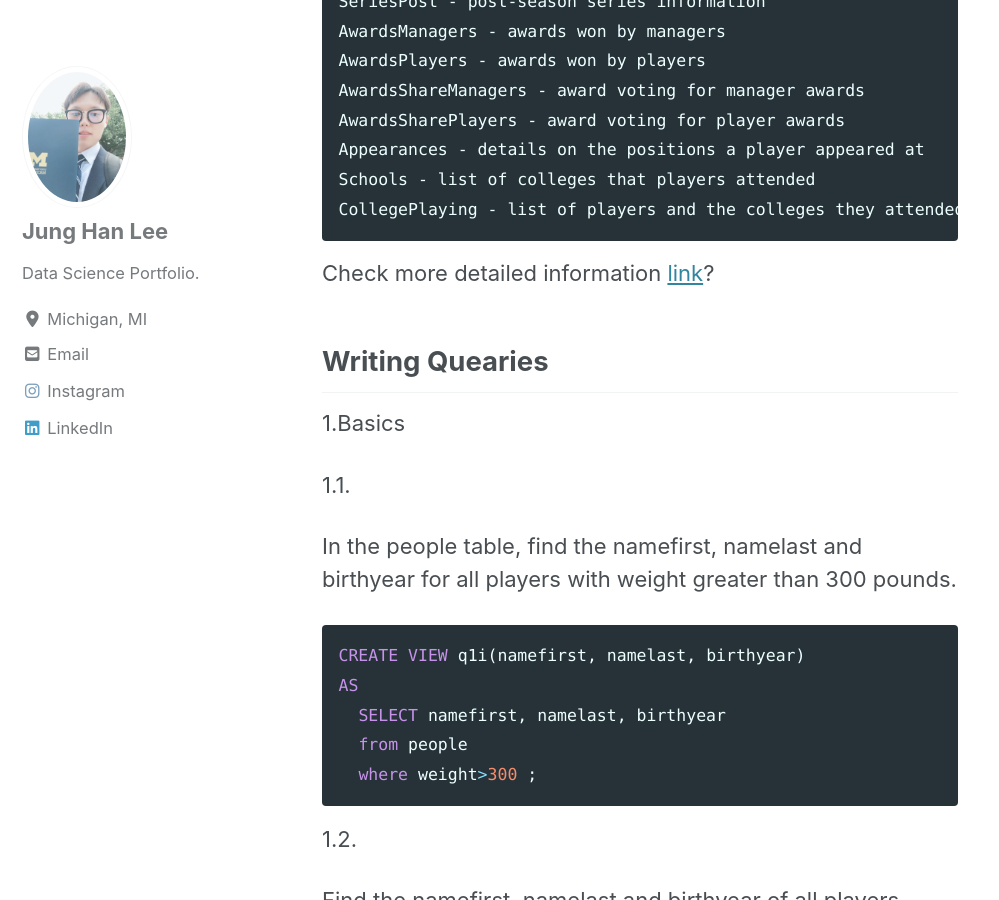
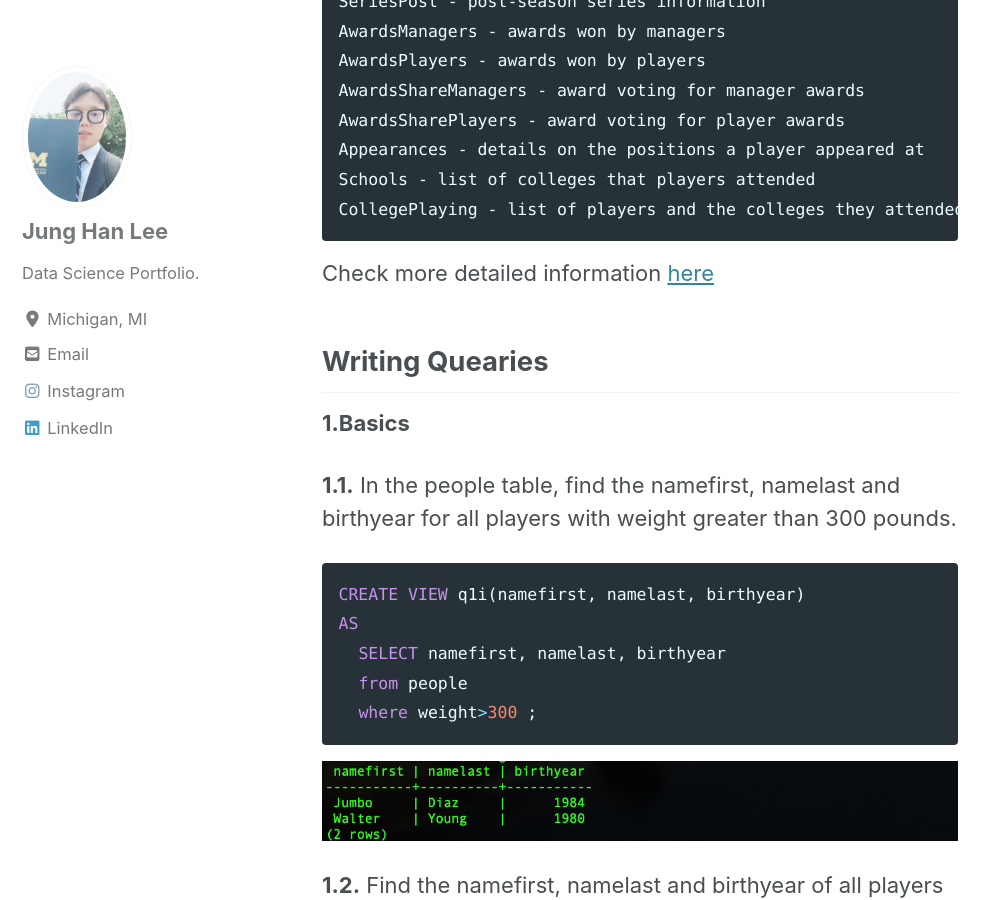
Before and after one commit to jung-han-lee/jung-han-lee.github.io, a Jekyll site: the page built from _posts/2020-05-10-sql.md, in a window 1280 px wide and 900 px high, scrolled down 1565 px. Shown: the whole window, without its empty margins (0-999 px from the left). Built offline with Jekyll 4.4.1, drawn with Linux system fonts in a browser that asks for light colours; cached includes are drawn as plain includes; nearby versions of some CDN libraries.

Commit message:
new github

````diff
--- a/_posts/2020-05-10-sql.md
+++ b/_posts/2020-05-10-sql.md
@@ -54,14 +54,13 @@
 CollegePlaying - list of players and the colleges they attended
 ```
 
-Check more detailed information [link](http://www.seanlahman.com/files/database/readme2017.txt)?
+Check more detailed information [here](http://www.seanlahman.com/files/database/readme2017.txt)
 
 ## Writing Quearies
 
-1.Basics
+**1.Basics**
 
-1.1.
-
+**1.1.**
 In the people table, find the namefirst, namelast and birthyear for all players with weight greater than 300 pounds.
 
 ```sql
@@ -72,8 +71,9 @@
   where weight>300 ;
   ```
 
-1.2.
+<img src="{{ site.url }}{{ site.baseurl }}/images/sql/1.png" alt="">
 
+**1.2.**
 Find the namefirst, namelast and birthyear of all players whose namefirst field contains a space.
 
 ```sql
@@ -84,8 +84,9 @@
   Where length(namefirst)!=length(replace(namefirst, ' ',''));
 ```
 
-1.3.
+<img src="{{ site.url }}{{ site.baseurl }}/images/sql/2.png" alt="">
 
+**1.3.**
 From the people table, group together players with the same birthyear, and report the birthyear, average height, and number of players for each birthyear. Order the results by birthyear in ascending order.
 
 Note: some birthyears have no players; your answer can simply skip those years. In some other years, you may find that all the players have a NULL height value in the dataset (i.e. height IS NULL); your query should return NULL for the height in those years.
@@ -98,9 +99,9 @@
   group by birthyear
   order by birthyear;
 ```
+<img src="{{ site.url }}{{ site.baseurl }}/images/sql/3.png" alt="">
 
-1.4.
-
+**1.4.**
 Following the results of Part iii, now only include groups with an average height > 70. Again order the results by birthyear in ascending order.
 
 ```sql
@@ -112,11 +113,11 @@
   having avg(height)>70
   order by birthyear;
 ```
+<img src="{{ site.url }}{{ site.baseurl }}/images/sql/4.png" alt="">
 
-2.Hall of Fame Schools
+**2.Hall of Fame Schools**
 
-2.1
-
+**2.1.**
 Find the namefirst, namelast, playerid and yearid of all people who were successfully inducted into the Hall of Fame in descending order of yearid. Note: a player with id drewj.01 is listed as having failed to be inducted into the Hall of Fame, but does not show up in the people table. Your query may assume that all players inducted into the Hall of Fame appear in the people table.
 
 ```sql
@@ -126,8 +127,9 @@
 from people p inner join HallOfFame h on p.playerid = h.playerid
 where h.inducted = 'Y' order by h.yearid desc;
 ```
-2.2.
+<img src="{{ site.url }}{{ site.baseurl }}/images/sql/5.png" alt="">
 
+**2.2.**
 Find the people who were successfully inducted into the Hall of Fame and played in college at a school located in the state of California. For each person, return their namefirst, namelast, playerid, schoolid, and yearid in descending order of yearid. Break ties on yearid by schoolid, playerid (ascending). (For this question, yearid refers to the year of induction into the Hall of Fame).
 
 Note: a player may appear in the results multiple times (once per year in a college in California).
@@ -142,8 +144,9 @@
 where s.schoolState = 'CA' and h.inducted = 'Y' order by h.yearid desc, schoolid, playerid;
 ```
 
-2.3.
+<img src="{{ site.url }}{{ site.baseurl }}/images/sql/6.png" alt="">
 
+**2.3.**
 Find the playerid, namefirst, namelast and schoolid of all people who were successfully inducted into the Hall of Fame -- whether or not they played in college. Return people in descending order of playerid. Break ties on playerid by schoolid (ascending). (Note: schoolid will be NULL if they did not play in college.)
 
 ```sql
@@ -155,11 +158,11 @@
 where h.inducted='Y'
 order by p.playerid desc, c.schoolid;
 ```
+<img src="{{ site.url }}{{ site.baseurl }}/images/sql/7.png" alt="">
 
-3.SaberMetrics
+**3.SaberMetrics**
 
-3.1.
-
+**3.1.**
 Find the playerid, namefirst, namelast, yearid and single-year slg (Slugging Percentage) of the players with the 10 best annual Slugging Percentage recorded over all time. For statistical significance, only include players with more than 50 at-bats in the season. Order the results by slg descending, and break ties by yearid, playerid (ascending).
 
 Baseball note: Slugging Percentage is not provided in the database; it is computed according to a simple formula you can calculate from the data in the database.
@@ -175,8 +178,9 @@
 order by slg desc, b.yearid, p.playerid limit 10;
 ```
 
-3.2.
+<img src="{{ site.url }}{{ site.baseurl }}/images/sql/8.png" alt="">
 
+**3.2.**
 Following the results from Part i, find the playerid, namefirst, namelast and lslg (Lifetime Slugging Percentage) for the players with the top 10 Lifetime Slugging Percentage. Note that the database only gives batting information broken down by year; you will need to convert to total information across all time (from the earliest date recorded up to the last date recorded) to compute lslg. Order the results by lslg descending, and break ties by playerid (ascending order).
 
 NOTE: Make sure that you only include players with more than 50 at-bats across their lifetime.
@@ -191,8 +195,9 @@
   order by lslg desc, playerid limit 10;
 ```
 
-3.3.
+<img src="{{ site.url }}{{ site.baseurl }}/images/sql/9.png" alt="">
 
+**3.3.**
 Find the namefirst, namelast and Lifetime Slugging Percentage (lslg) of batters whose lifetime slugging percentage is higher than that of San Francisco favorite Willie Mays. You may include Willie Mays' playerid in your query (mayswi01), but you may not include his slugging percentage -- you should calculate that as part of the query. (Test your query by replacing mayswi01 with the playerid of another player -- it should work for that player as well! We may do the same in the autograder.)
 
 NOTE: Make sure that you still only include players with more than 50 at-bats across their lifetime.
@@ -213,10 +218,11 @@
 order by namefirst;
 ```
 
-4.Salaries
+<img src="{{ site.url }}{{ site.baseurl }}/images/sql/10.png" alt="">
 
-4.1.
+**4.Salaries**
 
+**4.1.**
 Find the yearid, min, max, average and standard deviation of all player salaries for each year recorded, ordered by yearid in ascending order.
 
 ```sql
@@ -227,8 +233,10 @@
   group by yearid
   order by yearid;
 ```
-4.2.
 
+<img src="{{ site.url }}{{ site.baseurl }}/images/sql/11.png" alt="">
+
+**4.2.**
 For salaries in 2016, compute a histogram. Divide the salary range into 10 equal bins from min to max, with binids 0 through 9, and count the salaries in each bin. Return the binid, low and high boundaries for each bin, as well as the number of salaries in each bin, with results sorted from smallest bin to largest.
 
 Note: binid 0 corresponds to the lowest salaries, and binid 9 corresponds to the highest. The ranges are left-inclusive (i.e. [low, high)) -- so the high value is excluded. For example, if bin 2 has a high value of 100000, salaries of 100000 belong in bin 3, and bin 3 should have a low value of 100000.
@@ -255,8 +263,9 @@
   order by binid;
 ```
 
-4.3.
+<img src="{{ site.url }}{{ site.baseurl }}/images/sql/12.png" alt="">
 
+**4.3.**
 Now let's compute the Year-over-Year change in min, max and average player salary. For each year with recorded salaries after the first, return the yearid, mindiff, maxdiff, and avgdiff with respect to the previous year. Order the output by yearid in ascending order. (You should omit the very first year of recorded salaries from the result.)
 
 ```sql
@@ -272,8 +281,9 @@
 order by s.yearid;
 ```
 
-4.4.
+<img src="{{ site.url }}{{ site.baseurl }}/images/sql/13.png" alt="">
 
+**4.4.**
 In 2001, the max salary went up by over $6 million. Write a query to find the players that had the max salary in 2000 and 2001. Return the playerid, namefirst, namelast, salary and yearid for those two years. If multiple players tied for the max salary in a year, return all of them.
 
 Note on notation: you are computing a relational variant of the argmax for each of those two years.
@@ -290,8 +300,9 @@
   order by s.yearid;
 ```
 
-4.5.
+<img src="{{ site.url }}{{ site.baseurl }}/images/sql/14.png" alt="">
 
+**4.5.**
 Each team has at least 1 All Star and may have multiple. For each team in the year 2016, give the teamid and diffAvg (the difference between the team's highest paid all-star's salary and the team's lowest paid all-star's salary). Order your final solution by teamid. NOTE: Due to some discrepancies in the database, please draw your team names from the All-Star table (so use allstarfull.teamid in the SELECT statement for this).
 
 ```sql
@@ -302,3 +313,5 @@
   group by a.teamid
   order by a.teamid;
 ```
+
+<img src="{{ site.url }}{{ site.baseurl }}/images/sql/15.png" alt="">
````
Also changed, not shown: images/sql/1.png (added), images/sql/10.png (added), images/sql/11.png (added), images/sql/12.png (added), images/sql/13.png (added), images/sql/14.png (added), images/sql/15.png (added), images/sql/2.png (added), images/sql/3.png (added), images/sql/4.png (added), images/sql/9.png (added), 4 other files.
